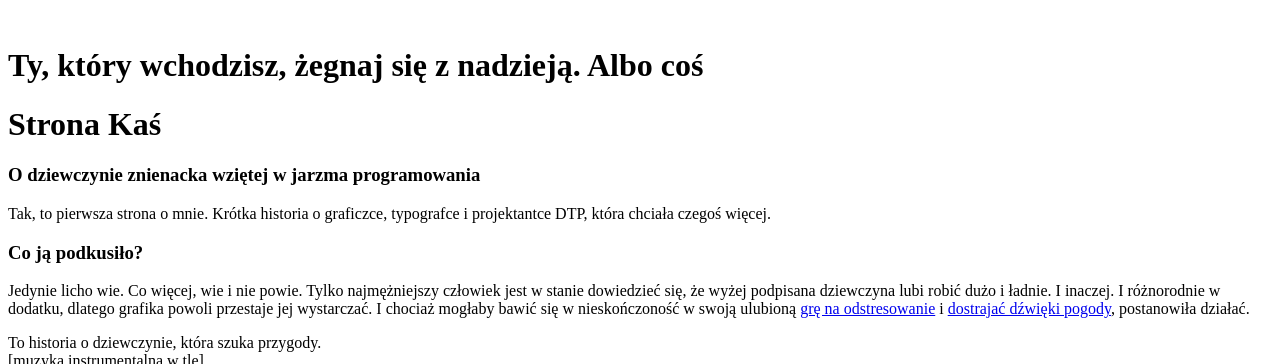
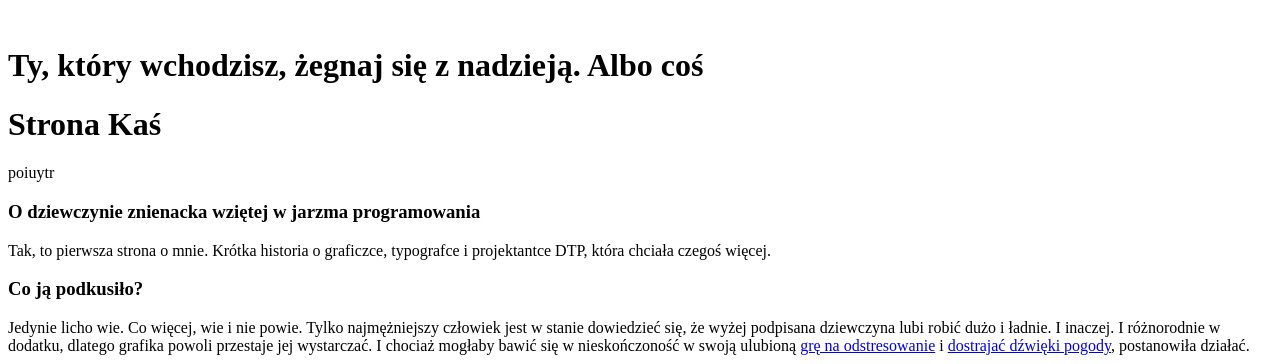
Before and after one commit to kturkowska/git, a plain HTML site: page index2.html in a window 1280 px wide. Shown: the top 364 px of the page. Drawn offline with nearby package versions, Linux system fonts and the light colour scheme; files that its build step writes are made by us from their sources.

Commit message:
Add paragraph

```diff
--- a/index2.html
+++ b/index2.html
@@ -13,6 +13,7 @@
   			<h1>Ty, który wchodzisz, żegnaj się z nadzieją. Albo coś</h1>
   		</div>
     	<h1>Strona Kaś</h1>
+	<p>poiuytr</p>
     	<h3>O dziewczynie znienacka wziętej w jarzma programowania</h3>
     	<p>Tak, to pierwsza strona o mnie. Krótka historia o graficzce, typografce i projektantce DTP, która chciała czegoś więcej.
     	<h3>Co ją podkusiło?</h3>
```
